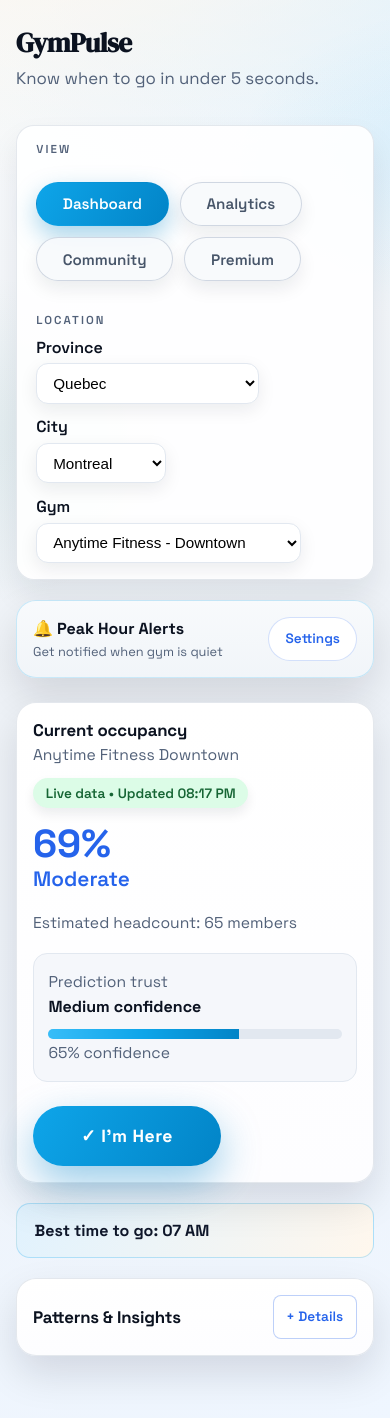
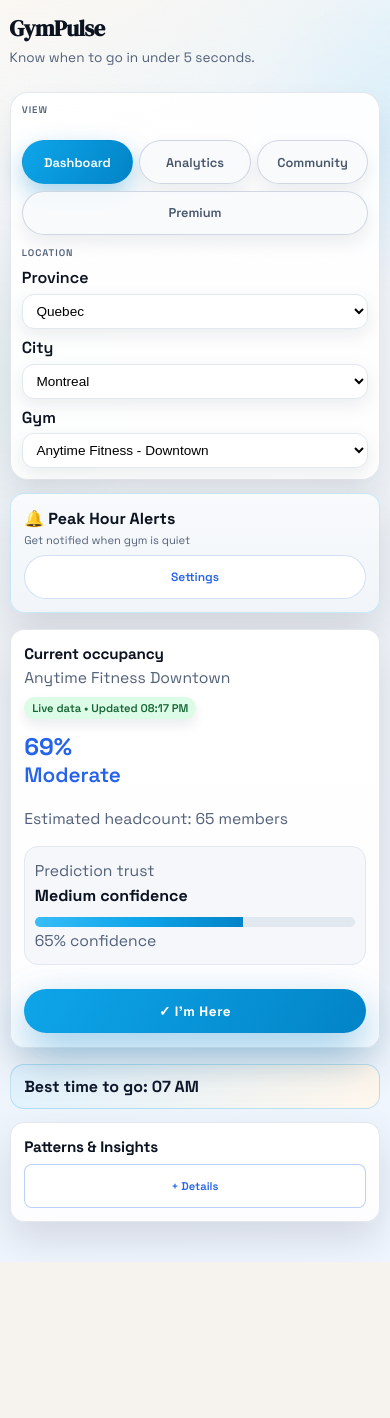
Before and after one commit to Isaloum/GymPulse, a React (Vite) app: page / in a window 390 px wide. Shown: the top 1418 px of the page. After the commit the page ends 1262 px from the top, so only its background shows below. Built offline with nearby package versions, Linux system fonts and the light colour scheme.

Commit message:
feat: comprehensive mobile responsive design for tablets and phones

```diff
--- a/src/App.css
+++ b/src/App.css
@@ -717,10 +717,122 @@ button:active {
   opacity: 0.7;
 }
 
-/* Responsive typography */
+/* ===== TABLET RESPONSIVENESS (max-width: 768px) ===== */
+@media (max-width: 768px) {
+  .app-shell {
+    padding: 1.2rem 0.8rem 2.5rem;
+  }
+
+  header h1 {
+    font-size: clamp(1.9rem, 5vw, 2.8rem);
+  }
+
+  .control-panel {
+    gap: 1.5rem;
+    padding: 0.9rem 1rem;
+  }
+
+  .control-block {
+    flex: 1;
+    min-width: 160px;
+  }
+
+  .location-selectors {
+    gap: 0.6rem;
+  }
+
+  .location-picker select {
+    min-width: 120px;
+    padding: 0.55rem 0.7rem;
+    font-size: 0.9rem;
+  }
+
+  .card {
+    padding: 1.1rem 1.2rem;
+  }
+
+  .stat-grid {
+    grid-template-columns: repeat(2, 1fr);
+    gap: 0.9rem;
+  }
+
+  .stat-card {
+    padding: 0.85rem;
+  }
+
+  .stat-number {
+    font-size: clamp(1.5rem, 6vw, 2.2rem);
+  }
+
+  .premium-grid {
+    grid-template-columns: 1fr;
+  }
+
+  .check-in-button {
+    padding: 1rem 2.5rem;
+    font-size: 1rem;
+    min-height: 50px;
+  }
+
+  .tab-button {
+    padding: 0.5rem 1.4rem;
+    font-size: 0.9rem;
+  }
+
+  .forecast-grid {
+    grid-template-columns: repeat(3, 1fr);
+    gap: 0.6rem;
+  }
+
+  .forecast-cell {
+    padding: 0.8rem 0.5rem;
+    font-size: 0.9rem;
+  }
+
+  .premium-cta {
+    padding: 0.65rem 1.8rem;
+    font-size: 0.95rem;
+  }
+
+  .primary-button {
+    padding: 0.65rem 1.5rem;
+    font-size: 0.95rem;
+  }
+
+  .ghost-button {
+    padding: 0.45rem 0.9rem;
+    font-size: 0.8rem;
+  }
+
+  .alert-banner {
+    flex-direction: column;
+    align-items: flex-start;
+    gap: 0.75rem;
+  }
+
+  .heatmap-header,
+  .heatmap-row {
+    grid-template-columns: 60px repeat(6, minmax(50px, 1fr));
+    font-size: 0.8rem;
+  }
+
+  .best-day-card {
+    padding: 1.2rem;
+  }
+}
+
+/* ===== PHONE RESPONSIVENESS (max-width: 640px) ===== */
 @media (max-width: 640px) {
+  .app-shell {
+    padding: 1rem 0.7rem 2rem;
+  }
+
   header h1 {
-    font-size: clamp(1.7rem, 6vw, 2.2rem);
+    font-size: clamp(1.6rem, 5vw, 2rem);
+  }
+
+  header p {
+    font-size: 0.95rem;
   }
 
   h2 {
@@ -730,13 +842,435 @@ button:active {
   .title-row {
     flex-direction: column;
     align-items: flex-start;
+    gap: 0.8rem;
+  }
+
+  .control-panel {
+    flex-direction: column;
+    align-items: stretch;
+    gap: 1rem;
+    padding: 0.8rem;
+    margin-top: 1rem;
+  }
+
+  .control-block {
+    gap: 0.5rem;
+  }
+
+  .control-label {
+    font-size: 0.65rem;
+  }
+
+  .location-selectors {
+    flex-direction: column;
+    gap: 0.5rem;
+    width: 100%;
+  }
+
+  .location-picker {
+    width: 100%;
   }
 
   .location-picker select {
-    min-width: 100%;
+    width: 100%;
+    min-width: unset;
+    padding: 0.6rem 0.7rem;
+    font-size: 0.95rem;
+  }
+
+  .card {
+    padding: 1rem;
+    margin-top: 1rem;
+    border-radius: 16px;
+  }
+
+  .card-header {
+    gap: 0.6rem;
+  }
+
+  h3 {
+    font-size: 0.95rem;
+  }
+
+  .tabs {
+    gap: 0.5rem;
+  }
+
+  .tab-button {
+    padding: 0.5rem 1.2rem;
+    font-size: 0.85rem;
+    flex: 1;
+    text-align: center;
+  }
+
+  .status-grid {
+    grid-template-columns: 1fr;
+    gap: 0.8rem;
+  }
+
+  .grid {
+    grid-template-columns: 1fr;
+    gap: 1rem;
+  }
+
+  .stat-grid {
+    grid-template-columns: repeat(2, 1fr);
+    gap: 0.7rem;
+    margin-bottom: 1rem;
+  }
+
+  .stat-card {
+    padding: 0.7rem;
+    text-align: center;
+  }
+
+  .stat-label {
+    font-size: 0.85rem;
+  }
+
+  .stat-number {
+    font-size: clamp(1.3rem, 4vw, 1.8rem);
+    margin: 0.3rem 0 0 0;
+  }
+
+  .big-number {
+    font-size: clamp(1.8rem, 8vw, 2.8rem);
+  }
+
+  .check-in-button {
+    width: 100%;
+    padding: 0.9rem 2rem;
+    font-size: 0.95rem;
+    min-height: 48px;
+  }
+
+  .premium-grid {
+    gap: 1rem;
+  }
+
+  .premium-hero {
+    gap: 0.8rem;
+    flex-direction: column;
+    align-items: flex-start;
+  }
+
+  .premium-cta {
+    width: 100%;
+    padding: 0.65rem 1.5rem;
+    font-size: 0.9rem;
+    text-align: center;
+  }
+
+  .premium-secondary {
+    width: 100%;
+    padding: 0.55rem 1.2rem;
+    font-size: 0.85rem;
+    text-align: center;
+  }
+
+  .primary-button {
+    width: 100%;
+    padding: 0.6rem 1.2rem;
+    font-size: 0.9rem;
+  }
+
+  .ghost-button {
+    padding: 0.4rem 0.8rem;
+    font-size: 0.75rem;
+  }
+
+  .forecast-grid {
+    grid-template-columns: repeat(2, 1fr);
+    gap: 0.5rem;
+  }
+
+  .forecast-cell {
+    padding: 0.7rem 0.4rem;
+    font-size: 0.8rem;
+  }
+
+  .forecast-count {
+    font-size: 1.2rem;
+  }
+
+  .score-number {
+    font-size: 2.2rem;
+  }
+
+  .alert-banner {
+    padding: 0.8rem;
+    flex-direction: column;
+    align-items: flex-start;
+    gap: 0.6rem;
+  }
+
+  .alert-banner button {
+    padding: 0.2rem 0.6rem;
+    font-size: 0.75rem;
+  }
+
+  .row-between {
+    flex-direction: column;
+    align-items: stretch;
+  }
+
+  .row-center {
+    flex-wrap: wrap;
+  }
+
+  .heatmap {
+    margin-top: 0.8rem;
+  }
+
+  .heatmap-header,
+  .heatmap-row {
+    grid-template-columns: 50px repeat(6, minmax(40px, 1fr));
+    gap: 0.25rem;
+    font-size: 0.7rem;
+  }
+
+  .heat-cell {
+    padding: 0.35rem 0.1rem;
+    font-size: 0.65rem;
+  }
+
+  .day-label {
+    font-size: 0.8rem;
+  }
+
+  .scroll-area {
+    max-height: 350px;
+  }
+
+  .list-item {
+    padding: 0.8rem;
+  }
+
+  .list-row {
+    gap: 0.6rem;
+  }
+
+  .badge {
+    font-size: 0.75rem;
+    padding: 0.3rem 0.6rem;
+  }
+
+  .confidence-box {
+    padding: 0.7rem;
+  }
+
+  .recommendation {
+    padding: 0.85rem 1rem;
+    margin: 1rem 0 0;
+  }
+
+  .expand-button {
+    padding: 0.35rem 0.7rem;
+    font-size: 0.75rem;
+  }
+
+  .best-day-card {
+    padding: 1rem;
+  }
+
+  .empty-state {
+    padding: 1.5rem;
+  }
+
+  .toggle-row {
+    margin-bottom: 0.8rem;
+  }
+
+  .toggle-input {
+    width: 16px;
+    height: 16px;
+  }
+
+  .section-divider {
+    margin-top: 0.8rem;
+    padding-top: 0.8rem;
+  }
+
+  .section-stack {
+    margin-bottom: 1rem;
   }
 }
 
+/* ===== SMALL PHONE RESPONSIVENESS (max-width: 480px) ===== */
+@media (max-width: 480px) {
+  .app-shell {
+    padding: 0.8rem 0.6rem 1.5rem;
+  }
+
+  header h1 {
+    font-size: clamp(1.4rem, 4vw, 1.8rem);
+  }
+
+  header p {
+    font-size: 0.85rem;
+    margin-top: 0.3rem;
+  }
+
+  h2 {
+    font-size: 0.95rem;
+  }
+
+  .control-panel {
+    gap: 0.8rem;
+    padding: 0.7rem;
+    margin-top: 0.8rem;
+  }
+
+  .control-label {
+    font-size: 0.6rem;
+    letter-spacing: 0.1em;
+  }
+
+  .location-picker select {
+    padding: 0.5rem 0.6rem;
+    font-size: 0.85rem;
+  }
+
+  .card {
+    padding: 0.85rem;
+    margin-top: 0.8rem;
+    border-radius: 14px;
+  }
+
+  .tabs {
+    gap: 0.4rem;
+  }
+
+  .tab-button {
+    padding: 0.4rem 1rem;
+    font-size: 0.8rem;
+  }
+
+  .stat-grid {
+    grid-template-columns: 1fr;
+    gap: 0.6rem;
+  }
+
+  .stat-card {
+    padding: 0.6rem;
+  }
+
+  .stat-number {
+    font-size: clamp(1.1rem, 3vw, 1.6rem);
+  }
+
+  .big-number {
+    font-size: clamp(1.5rem, 6vw, 2.2rem);
+  }
+
+  .check-in-button {
+    padding: 0.8rem 1.5rem;
+    font-size: 0.85rem;
+    min-height: 44px;
+  }
+
+  .premium-cta {
+    padding: 0.55rem 1.2rem;
+    font-size: 0.8rem;
+  }
+
+  .primary-button {
+    padding: 0.5rem 1rem;
+    font-size: 0.8rem;
+  }
+
+  .forecast-grid {
+    grid-template-columns: repeat(2, 1fr);
+    gap: 0.4rem;
+  }
+
+  .forecast-cell {
+    padding: 0.6rem 0.3rem;
+    font-size: 0.7rem;
+  }
+
+  .forecast-count {
+    font-size: 1rem;
+  }
+
+  .score-number {
+    font-size: 1.8rem;
+  }
+
+  .heatmap-header,
+  .heatmap-row {
+    grid-template-columns: 45px repeat(6, minmax(35px, 1fr));
+    gap: 0.2rem;
+    font-size: 0.65rem;
+  }
+
+  .heat-cell {
+    padding: 0.3rem 0.05rem;
+    font-size: 0.6rem;
+  }
+
+  .alert-banner {
+    padding: 0.7rem;
+    gap: 0.5rem;
+  }
+
+  .alert-banner button {
+    padding: 0.15rem 0.5rem;
+    font-size: 0.7rem;
+  }
+
+  .list-item {
+    padding: 0.7rem;
+  }
+
+  .badge {
+    font-size: 0.7rem;
+    padding: 0.25rem 0.5rem;
+  }
+
+  .confidence-box {
+    padding: 0.6rem;
+  }
+
+  .recommendation {
+    padding: 0.7rem 0.85rem;
+  }
+
+  .best-day-card {
+    padding: 0.85rem;
+  }
+
+  .expand-button {
+    padding: 0.3rem 0.6rem;
+    font-size: 0.7rem;
+  }
+
+  .text-sm {
+    font-size: 0.8rem;
+  }
+
+  .text-xs {
+    font-size: 0.7rem;
+  }
+
+  .empty-state {
+    padding: 1.2rem;
+  }
+
+  .row-between {
+    gap: 0.5rem;
+  }
+
+  .row-center {
+    gap: 0.5rem;
+  }
+
+  .scroll-area {
+    max-height: 300px;
+  }
+}
+
+/* ===== RESPONSIVE TYPOGRAPHY DEFAULTS ===== */
 @media (max-width: 900px) {
   .premium-grid {
     grid-template-columns: 1fr;
```
